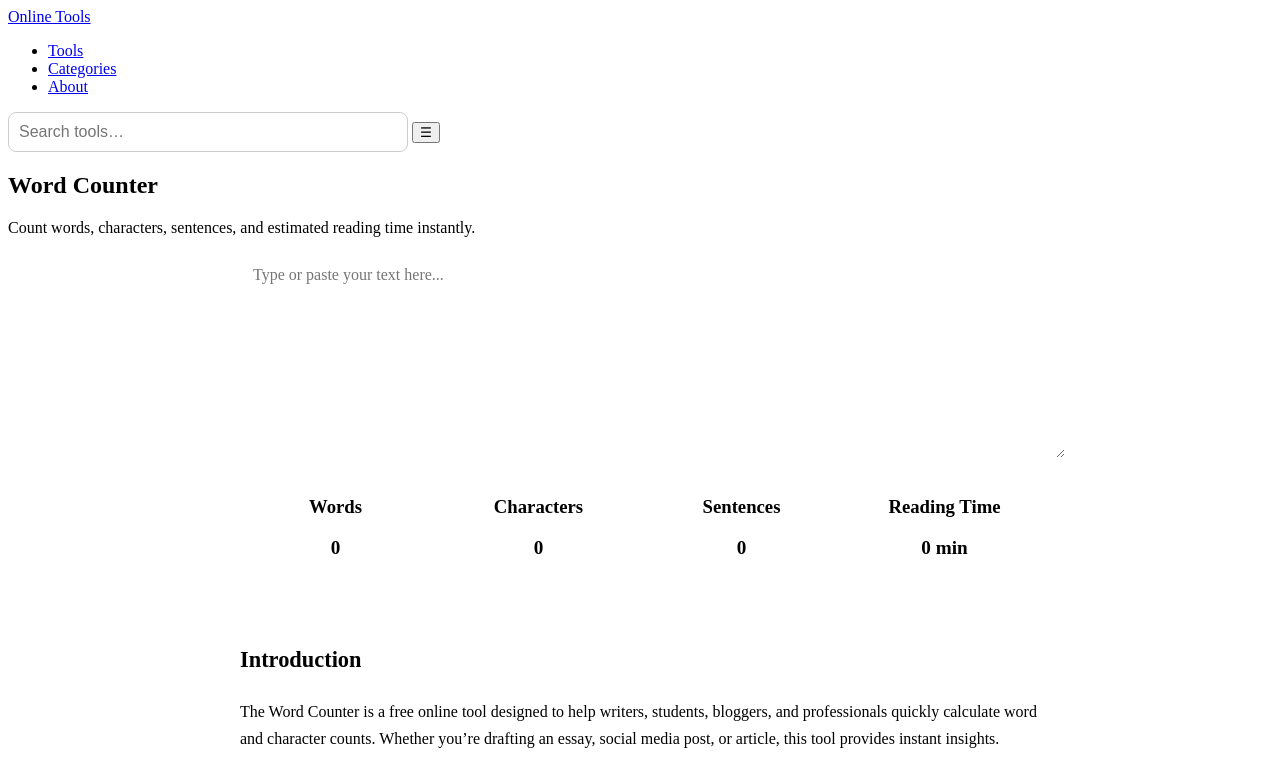
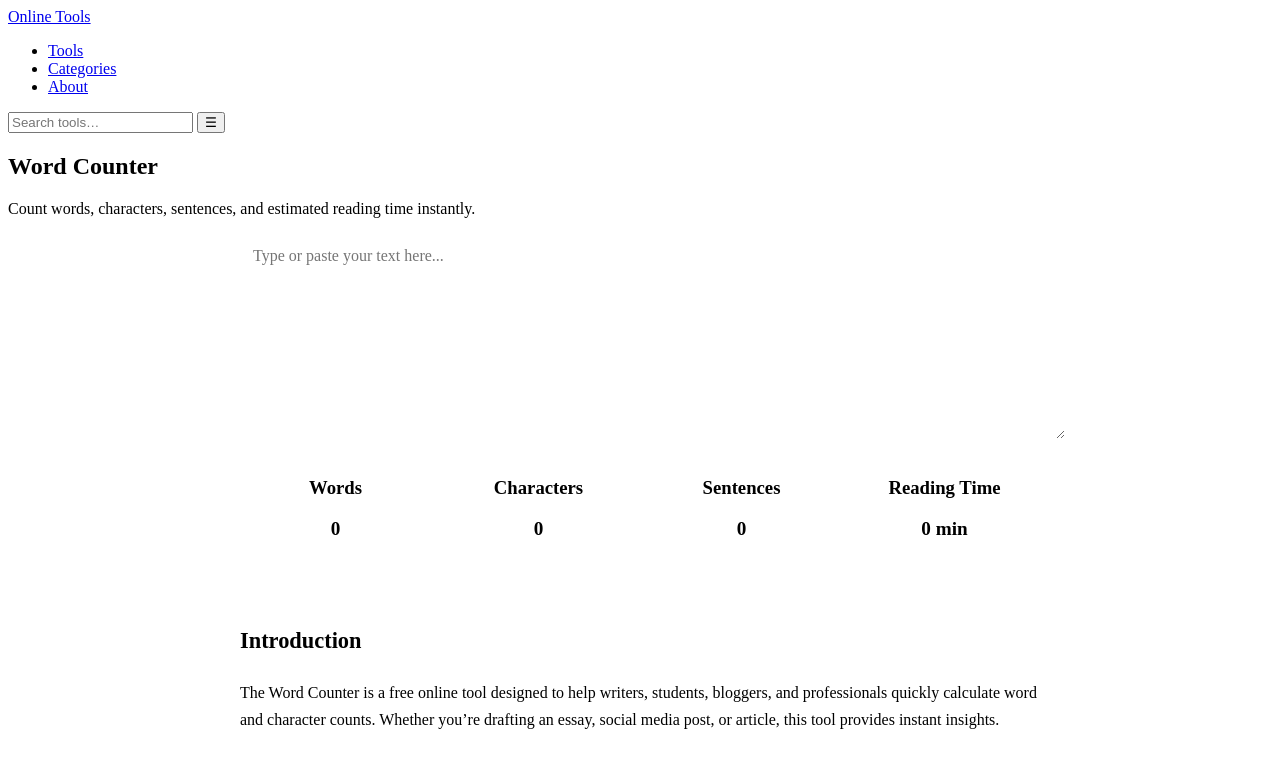
Before and after one commit to iiuo-ot/word-counter, a plain HTML site: page index.html in a window 1280 px wide. Shown: the top 762 px of the page. Drawn offline with Linux system fonts and the light colour scheme.

Commit message:
Update index.html

```diff
--- a/index.html
+++ b/index.html
@@ -25,7 +25,6 @@
   type="search"
   id="toolSearch"
   placeholder="Search tools…"
-  style="width:100%;max-width:400px;padding:10px;border-radius:8px;border:1px solid #ccc;font-size:16px;"
   list="autocompleteList"
 />
 <datalist id="autocompleteList"></datalist>
```
